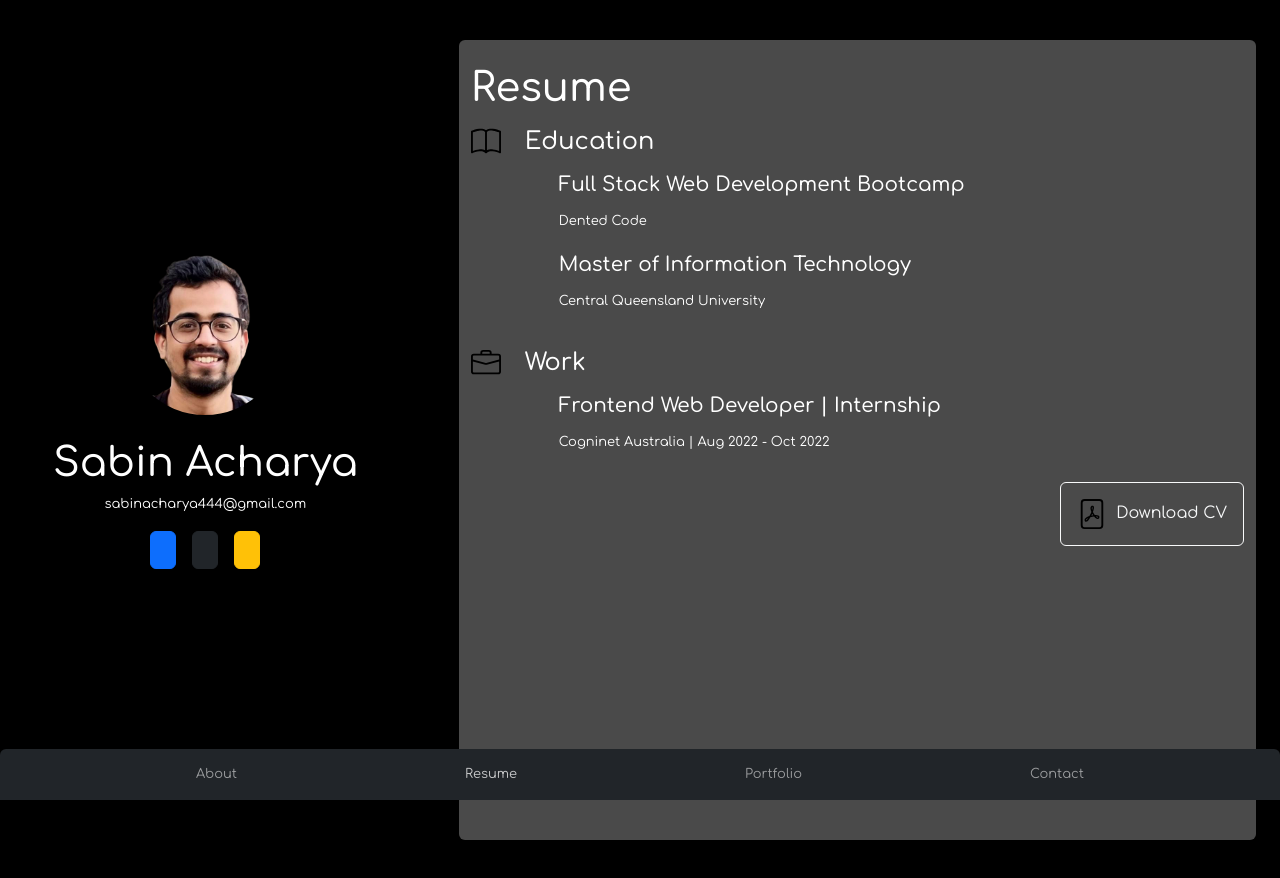
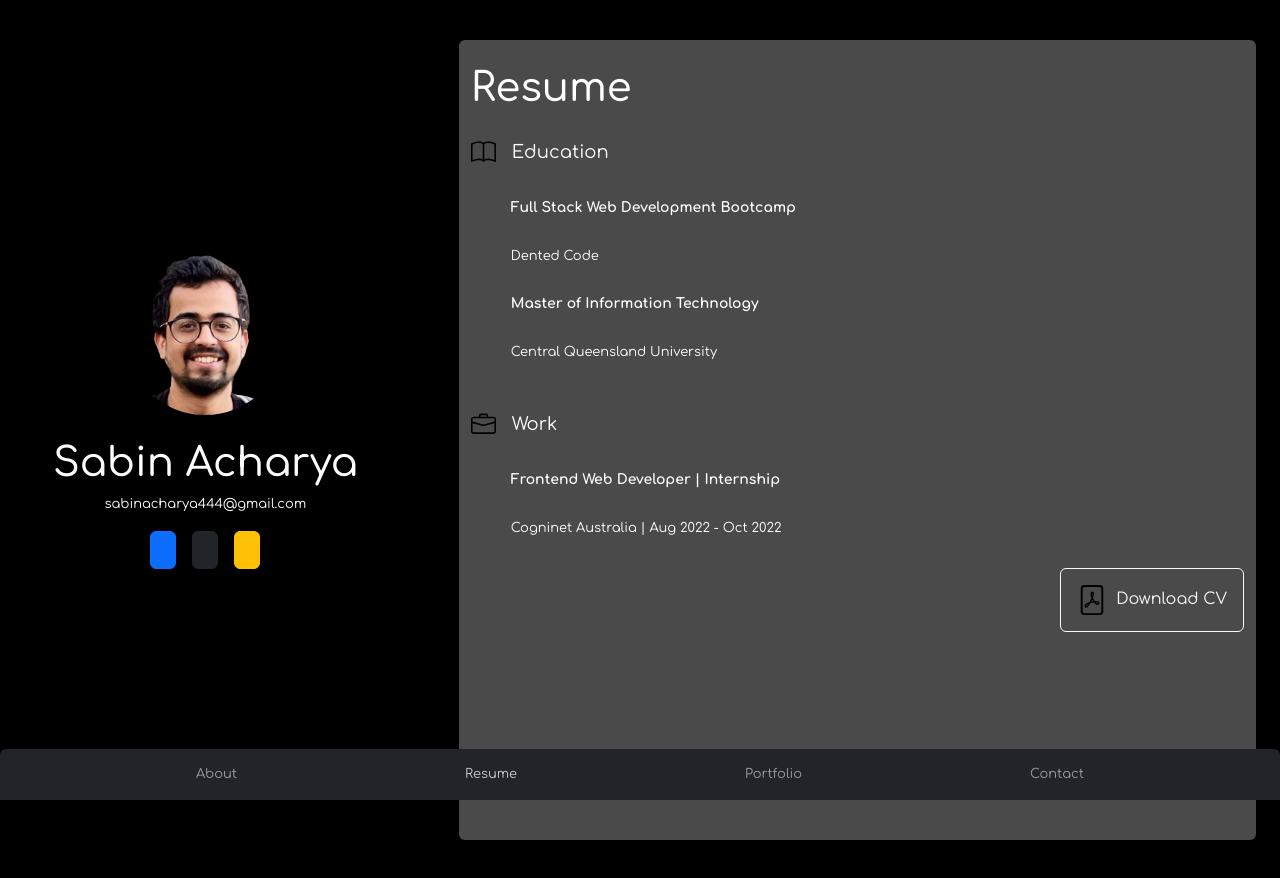
Before and after one commit to sabinacharyadev/react-my-portfolio, a React (Vite) app: page / in a window 1280 px wide. Both pictures are taken after a click on the button "Resume". Shown: the top 878 px of the page. Built offline with nearby package versions, Linux system fonts and the light colour scheme; a web font is replaced by a local one.

Commit message:
resume section updated

```diff
--- /dev/null
+++ b/src/components/IndividualResumeSection.jsx
@@ -0,0 +1,29 @@
+/* eslint-disable react/prop-types */
+import { Stack } from "react-bootstrap";
+import { Book, Briefcase } from "react-bootstrap-icons";
+import IndividualResumeStack from "./IndividualResumeStack";
+
+const IndividualResumeSection = ({ title, icon, sectionData }) => {
+  return (
+    <>
+      <Stack direction="horizontal" gap={3}>
+        {icon === "book" ? <Book size={25} /> : <Briefcase size={25} />}
+        <p style={{ fontSize: "18px" }} className="mt-3">
+          {title}
+        </p>
+      </Stack>
+
+      <div style={{ marginLeft: "2rem" }} className="p-2">
+        {sectionData.map((data) => (
+          <IndividualResumeStack
+            key={data.id}
+            title={data.title}
+            institution={data.institution}
+          />
+        ))}
+      </div>
+    </>
+  );
+};
+
+export default IndividualResumeSection;
--- /dev/null
+++ b/src/components/IndividualResumeStack.jsx
@@ -0,0 +1,13 @@
+/* eslint-disable react/prop-types */
+import { Stack } from "react-bootstrap";
+
+const IndividualResumeStack = ({ title, institution }) => {
+  return (
+    <Stack>
+      <p style={{ fontSize: "14px", fontWeight: "bolder" }}>{title}</p>
+      <p>{institution}</p>
+    </Stack>
+  );
+};
+
+export default IndividualResumeStack;
--- a/src/components/ResumeComponent.jsx
+++ b/src/components/ResumeComponent.jsx
@@ -1,45 +1,40 @@
-import { Button, Container, Stack } from "react-bootstrap";
-import { FilePdf, Book, Briefcase } from "react-bootstrap-icons";
+import { Button, Container } from "react-bootstrap";
+import { FilePdf } from "react-bootstrap-icons";
 import Resume from "../assets/myresume.pdf";
+import IndividualResumeSection from "./IndividualResumeSection";
 const ResumeComponent = () => {
   return (
     <Container className="mt-2" fluid>
       <h1 className="pt-3">Resume</h1>
 
-      <Stack direction="horizontal" gap={4}>
-        <Book size={30} />
-        <h4 className="mt-2">Education</h4>
-      </Stack>
-      <div style={{ marginLeft: "5rem" }} className="p-2">
-        <Stack>
-          <h5>Full Stack Web Development Bootcamp</h5>
+      <IndividualResumeSection
+        title="Education"
+        icon={"book"}
+        sectionData={[
+          {
+            id: 1,
+            title: "Full Stack Web Development Bootcamp",
+            institution: "Dented Code",
+          },
+          {
+            id: 2,
+            title: " Master of Information Technology",
+            institution: "Central Queensland University",
+          },
+        ]}
+      />
 
-          <p>Dented Code</p>
-        </Stack>
-
-        <Stack>
-          <h5>Master of Information Technology</h5>
-
-          <p>Central Queensland University</p>
-        </Stack>
-      </div>
-
-      <Stack direction="horizontal" gap={4}>
-        <Briefcase size={30} />
-        <h4 className="mt-2">Work</h4>
-      </Stack>
-
-      <div style={{ marginLeft: "5rem" }} className="p-2">
-        <Stack>
-          <h5>
-            Frontend Web Developer <span>| Internship</span>
-          </h5>
-
-          <p>
-            Cogninet Australia <span>| Aug 2022 - Oct 2022</span>
-          </p>
-        </Stack>
-      </div>
+      <IndividualResumeSection
+        title="Work"
+        icon={"briefcase"}
+        sectionData={[
+          {
+            id: 1,
+            title: "Frontend Web Developer | Internship ",
+            institution: "Cogninet Australia | Aug 2022 - Oct 2022",
+          },
+        ]}
+      />
 
       <Button
         variant="outline-light"
```
